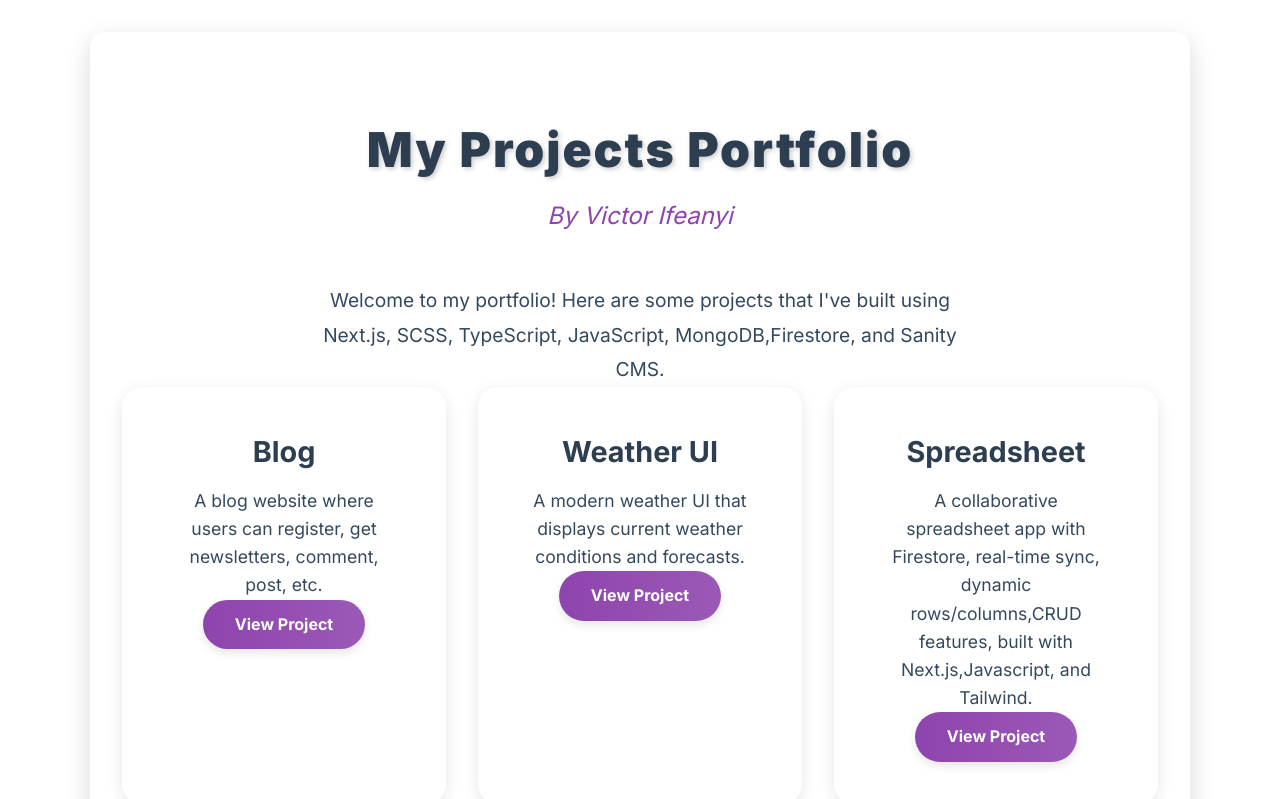
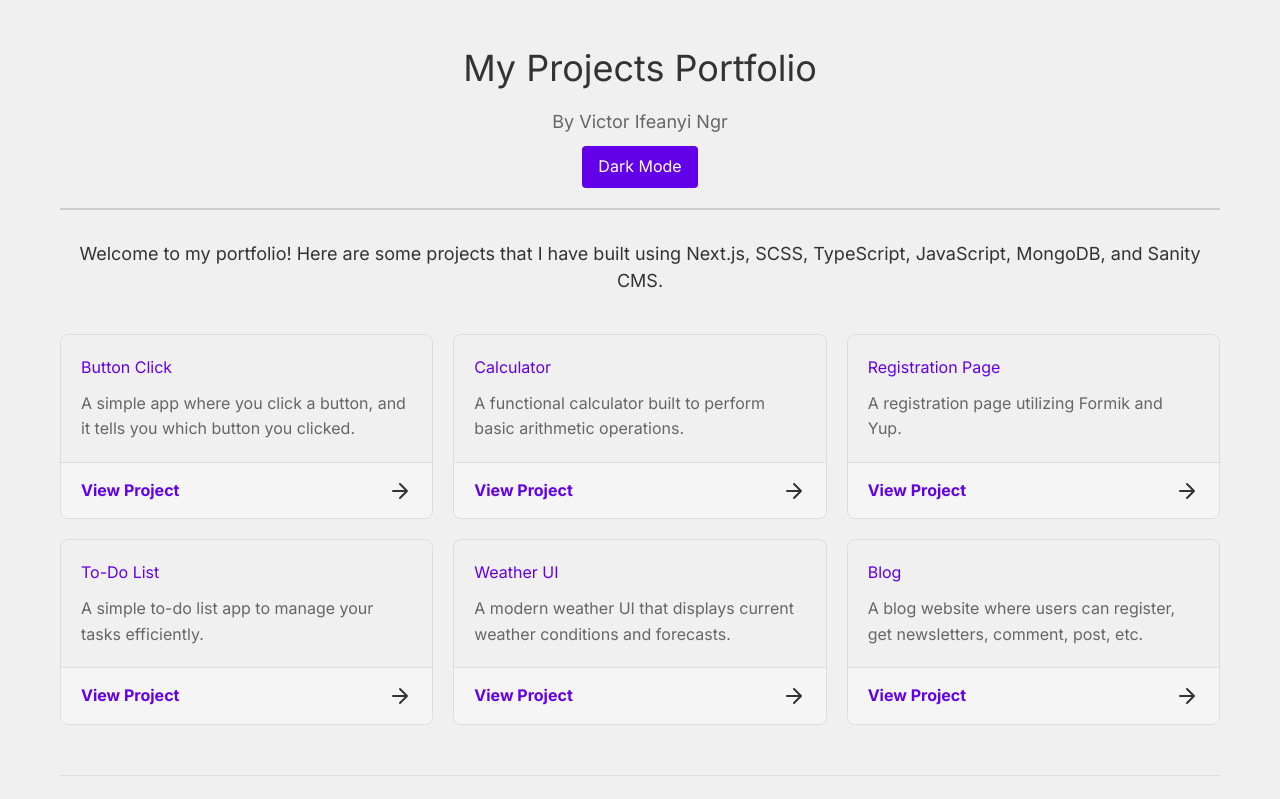
Before and after one commit to xllar/my-portfolio, a Next.js app: page / in a window 1280 px wide. Shown: the top 799 px of the page. Built offline with nearby package versions, Linux system fonts and the light colour scheme.

Commit message:
Update page.tsx

```diff
--- a/src/component/main/page.tsx
+++ b/src/component/main/page.tsx
@@ -1,23 +1,19 @@
-/* eslint-disable react/no-unescaped-entities */
-import Link from 'next/link';
-import styles from './styles.module.scss';
+'use client'
 
-export default function ProjectsPage() {
-  const projects = [
+import Link from 'next/link'
+import Head from 'next/head'
+import { useState } from 'react'
+
+export default function Main() {
+  // Using useState for a simple dark/light mode toggle
+  const [darkMode, setDarkMode] = useState(false)
+
+  // Project data
+  const myProjects = [
     {
-      title: 'Blog',
-      description: 'A blog website where users can register, get newsletters, comment, post, etc.',
-      link: 'https://nexuseditorial.vercel.app/',
-    },
-    {
-      title: 'Weather UI',
-      description: 'A modern weather UI that displays current weather conditions and forecasts.',
-      link: './weatherUI',
-    },
-    {
-      title: 'Spreadsheet',
-      description: 'A collaborative spreadsheet app with Firestore, real-time sync, dynamic rows/columns,CRUD features, built with Next.js,Javascript, and Tailwind.',
-      link: 'https://spreadsheet-mocha-five.vercel.app/',
+      title: 'Button Click',
+      description: 'A simple app where you click a button, and it tells you which button you clicked.',
+      link: '/Button',
     },
     {
       title: 'Calculator',
@@ -35,38 +31,234 @@ export default function ProjectsPage() {
       link: '/Todo-List',
     },
     {
-      title: 'Button Click',
-      description: 'A simple app where you click a button, and it tells you which button you clicked.',
-      link: '/Button',
+      title: 'Weather UI',
+      description: 'A modern weather UI that displays current weather conditions and forecasts.',
+      link: './weatherUI',
     },
-  ];
+    {
+      title: 'Blog',
+      description: 'A blog website where users can register, get newsletters, comment, post, etc.',
+      link: 'https://nexuseditorial.vercel.app/',
+    },
+  ]
 
   return (
-    <div className={styles.container}>
-      <header className={styles.header}>
-        <h1 className={styles.headerTitle}>My Projects Portfolio</h1>
-        <p className={styles.headerSubtitle}>By Victor Ifeanyi</p>
-      </header>
+    <div className={darkMode ? 'dark-mode' : 'light-mode'}>
+      <Head>
+        <title>Victors Portfolio</title>
+        <meta name="description" content="My coding portfolio" />
+        <link rel="icon" href="/favicon.ico" />
+      </Head>
 
-      <p className={styles.intro}>
-        Welcome to my portfolio! Here are some projects that I've built using Next.js, SCSS, TypeScript, JavaScript, MongoDB,Firestore, and Sanity CMS.
-      </p>
+      <div className="container">
+        <header>
+          <h1 className="main-title">My Projects Portfolio</h1>
+          <p className="sub-title">By Victor Ifeanyi Ngr</p>
+          <button
+            onClick={() => setDarkMode(!darkMode)}
+            className="theme-button"
+          >
+            {darkMode ? 'Light Mode' : 'Dark Mode'}
+          </button>
+        </header>
 
-      <div className={styles.projectsList}>
-        {projects.map((project, index) => (
-          <div key={index} className={styles.projectItem}>
-            <h2 className={styles.projectTitle}>{project.title}</h2>
-            <p className={styles.projectDescription}>{project.description}</p>
-            <Link href={project.link}>
-              <a className={styles.projectLink}>View Project</a>
+        <div className="intro-text">
+          Welcome to my portfolio! Here are some projects that I have built using Next.js, SCSS,
+          TypeScript, JavaScript, MongoDB, and Sanity CMS.
+        </div>
+
+        <div className="projects-grid">
+          {myProjects.map((project, index) => (
+            <Link href={project.link} key={index}>
+              <div className="project-card">
+                <div className="project-info">
+                  <h2>{project.title}</h2>
+                  <p>{project.description}</p>
+                </div>
+                <div className="view-project">
+                  <span>View Project</span>
+                  <svg
+                    width="24"
+                    height="24"
+                    viewBox="0 0 24 24"
+                    fill="none"
+                    stroke="currentColor"
+                    strokeWidth="2"
+                    strokeLinecap="round"
+                    strokeLinejoin="round"
+                  >
+                    <path d="M5 12h14M12 5l7 7-7 7" />
+                  </svg>
+                </div>
+              </div>
             </Link>
-          </div>
-        ))}
+          ))}
+        </div>
+
+        <footer>
+          <p>© 2024 Victor Ifeanyi Ngr. All rights reserved.</p>
+        </footer>
       </div>
 
-      <footer className={styles.footer}>
-        <p>© 2024 Victor Ifeanyi Ngr. All rights reserved.</p>
-      </footer>
+      <style jsx>{`
+        /* Simple CSS that a beginner might write */
+        .container {
+          max-width: 1200px;
+          margin: 0 auto;
+          padding: 20px;
+        }
+
+        .light-mode {
+          background-color: #f0f0f0;
+          color: #333;
+        }
+
+        .dark-mode {
+          background-color: #222;
+          color: #fff;
+        }
+
+        header {
+          text-align: center;
+          margin-bottom: 30px;
+          padding: 20px;
+          border-bottom: 2px solid #ccc;
+        }
+
+        .main-title {
+          font-size: 36px;
+          margin-bottom: 10px;
+        }
+
+        .sub-title {
+          font-size: 18px;
+          color: #666;
+        }
+
+        .dark-mode .sub-title {
+          color: #aaa;
+        }
+
+        .theme-button {
+          background-color: #6200ea;
+          color: white;
+          border: none;
+          padding: 8px 16px;
+          border-radius: 4px;
+          cursor: pointer;
+          margin-top: 10px;
+        }
+
+        .theme-button:hover {
+          background-color: #7c4dff;
+        }
+
+        .intro-text {
+          text-align: center;
+          margin-bottom: 40px;
+          font-size: 18px;
+          line-height: 1.5;
+        }
+
+        .projects-grid {
+          display: grid;
+          grid-template-columns: repeat(auto-fill, minmax(300px, 1fr));
+          gap: 20px;
+        }
+
+        .project-card {
+          border: 1px solid #ddd;
+          border-radius: 8px;
+          overflow: hidden;
+          transition: transform 0.3s, box-shadow 0.3s;
+          cursor: pointer;
+        }
+
+        .dark-mode .project-card {
+          border-color: #444;
+        }
+
+        .project-card:hover {
+          transform: translateY(-5px);
+          box-shadow: 0 10px 20px rgba(0, 0, 0, 0.1);
+        }
+
+        .dark-mode .project-card:hover {
+          box-shadow: 0 10px 20px rgba(255, 255, 255, 0.1);
+        }
+
+        .project-info {
+          padding: 20px;
+        }
+
+        .project-info h2 {
+          margin-top: 0;
+          margin-bottom: 10px;
+          color: #6200ea;
+        }
+
+        .dark-mode .project-info h2 {
+          color: #bb86fc;
+        }
+
+        .project-info p {
+          color: #666;
+          margin-bottom: 0;
+        }
+
+        .dark-mode .project-info p {
+          color: #bbb;
+        }
+
+        .view-project {
+          display: flex;
+          justify-content: space-between;
+          align-items: center;
+          padding: 15px 20px;
+          background-color: #f5f5f5;
+          border-top: 1px solid #ddd;
+        }
+
+        .dark-mode .view-project {
+          background-color: #333;
+          border-top-color: #444;
+        }
+
+        .view-project span {
+          font-weight: bold;
+          color: #6200ea;
+        }
+
+        .dark-mode .view-project span {
+          color: #bb86fc;
+        }
+
+        footer {
+          margin-top: 50px;
+          padding: 20px;
+          text-align: center;
+          border-top: 1px solid #ddd;
+        }
+
+        .dark-mode footer {
+          border-top-color: #444;
+        }
+
+        /* Simple media query for responsiveness */
+        @media (max-width: 768px) {
+          .projects-grid {
+            grid-template-columns: 1fr;
+          }
+
+          .main-title {
+            font-size: 28px;
+          }
+
+          .intro-text {
+            font-size: 16px;
+          }
+        }
+      `}</style>
     </div>
-  );
+  )
 }
```
